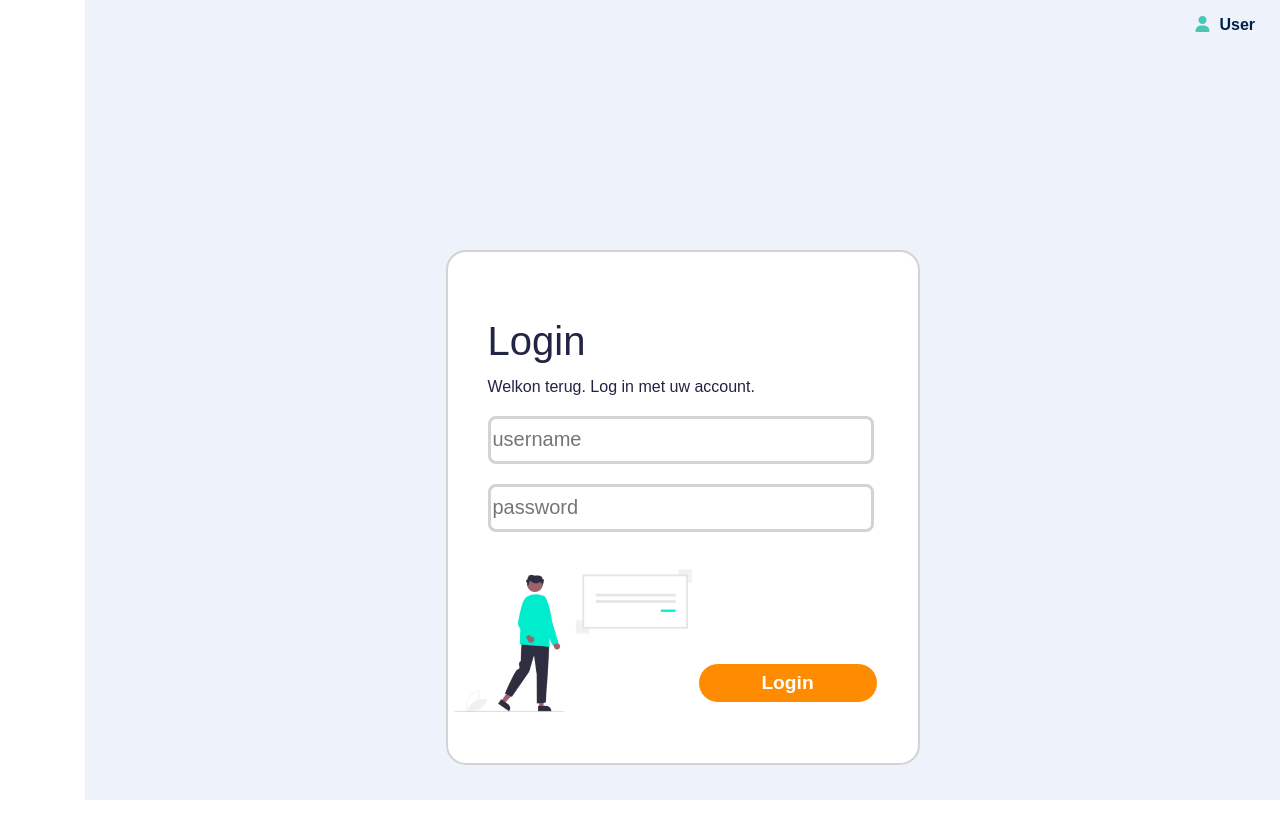
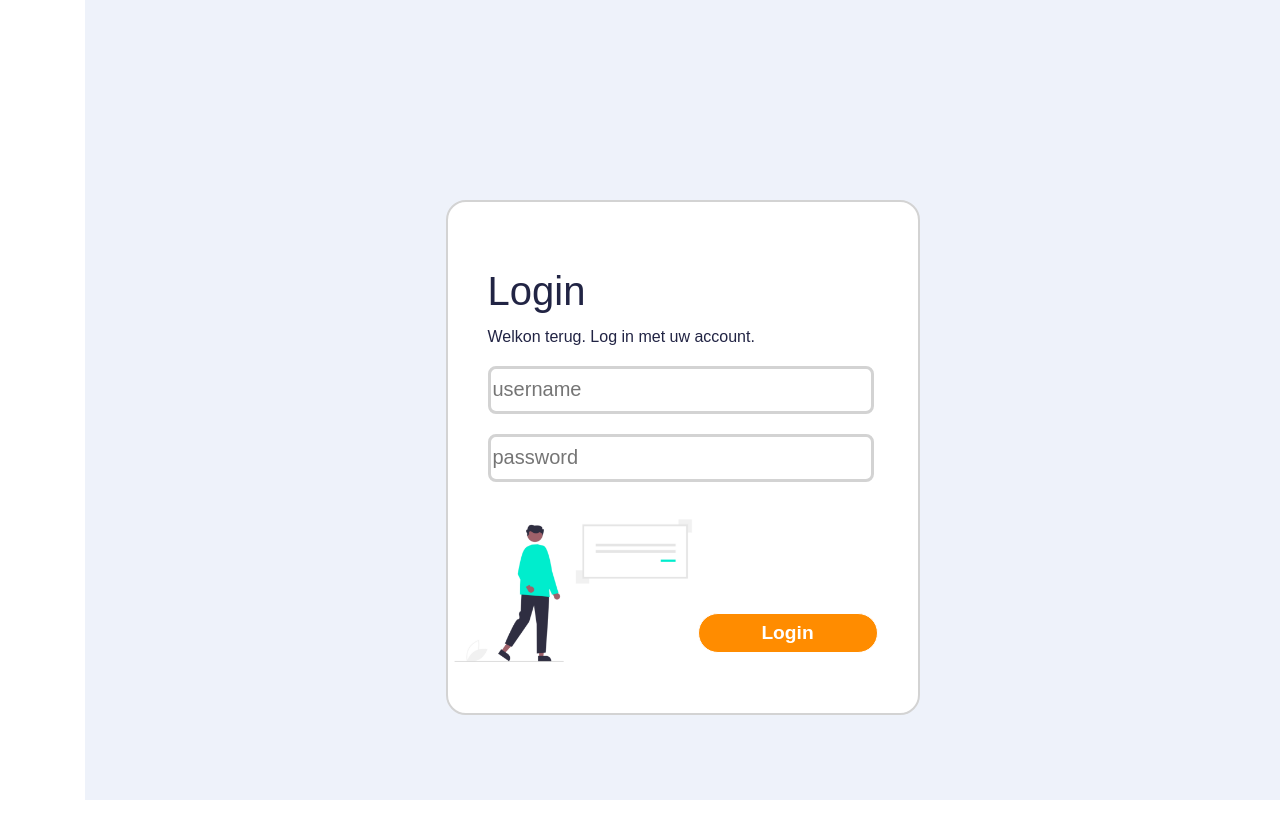
Before and after one commit to RickLoomans/WasteProcessingApplicationIPSEN3, an Angular app: page /login in a window 1280 px wide. Shown: the top 838 px of the page. After the commit the page ends 800 px from the top, so only its background shows below. Built offline with nearby package versions, Linux system fonts and the light colour scheme.

Commit message:
fix: header beveiligd en plaatje admin scherm gefixt

```diff
--- a/src/app/admin/admin.component.scss
+++ b/src/app/admin/admin.component.scss
@@ -36,7 +36,7 @@ img{
   position: relative;
   top: 10%;
   right: 20px;
-  width: 300px;
+  width: auto;
   z-index: 0;
   height: 40%;
 }
--- a/src/app/modules/core/components/header/header.component.html
+++ b/src/app/modules/core/components/header/header.component.html
@@ -1,5 +1,5 @@
 
-<section class="header">
+<section class="header" *ngIf=getkey()>
   <section class="path"></section>
   <section class="user">
     <i class="fa-solid fa-user icon"></i>
--- a/src/app/modules/core/components/header/header.component.ts
+++ b/src/app/modules/core/components/header/header.component.ts
@@ -16,5 +16,9 @@ export class HeaderComponent {
     }
 
   }
+  getkey(): boolean{
+    return sessionStorage.getItem('key') == 'true';
+  }
+
 
 }
```
